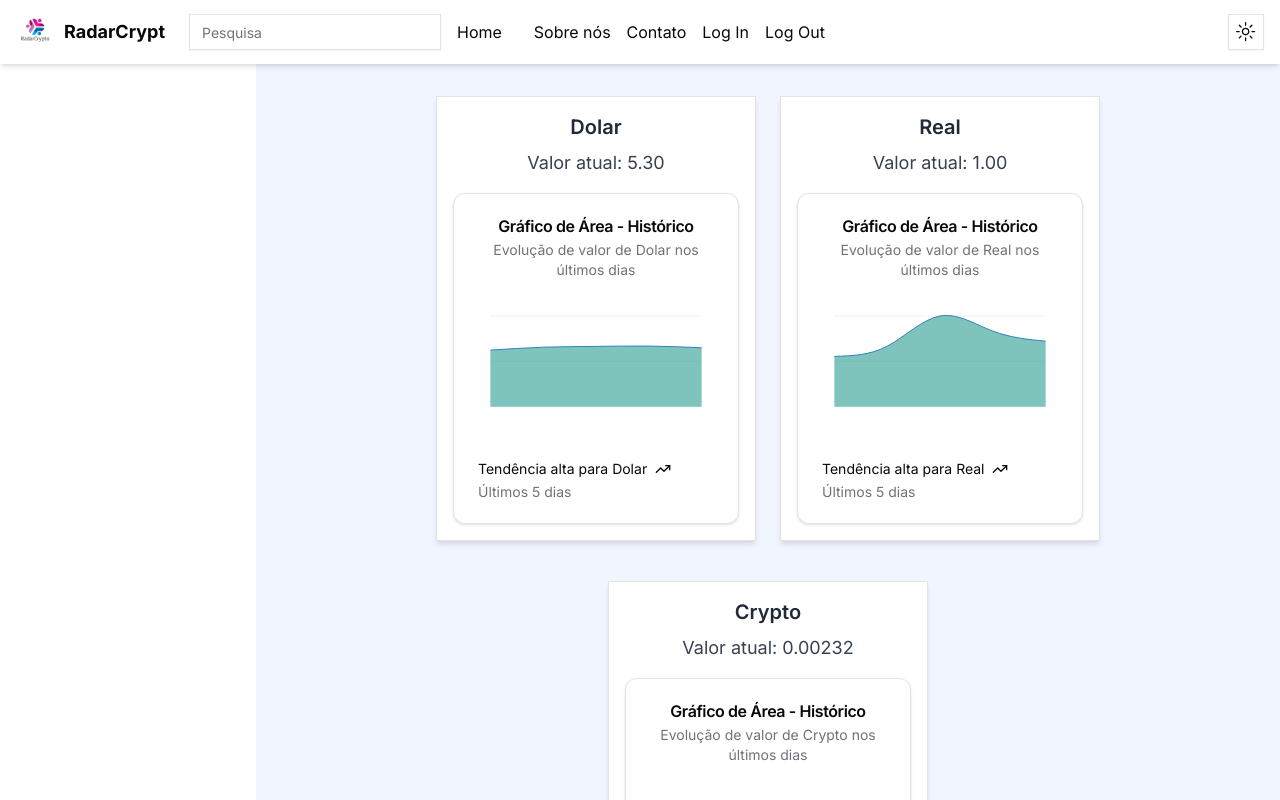
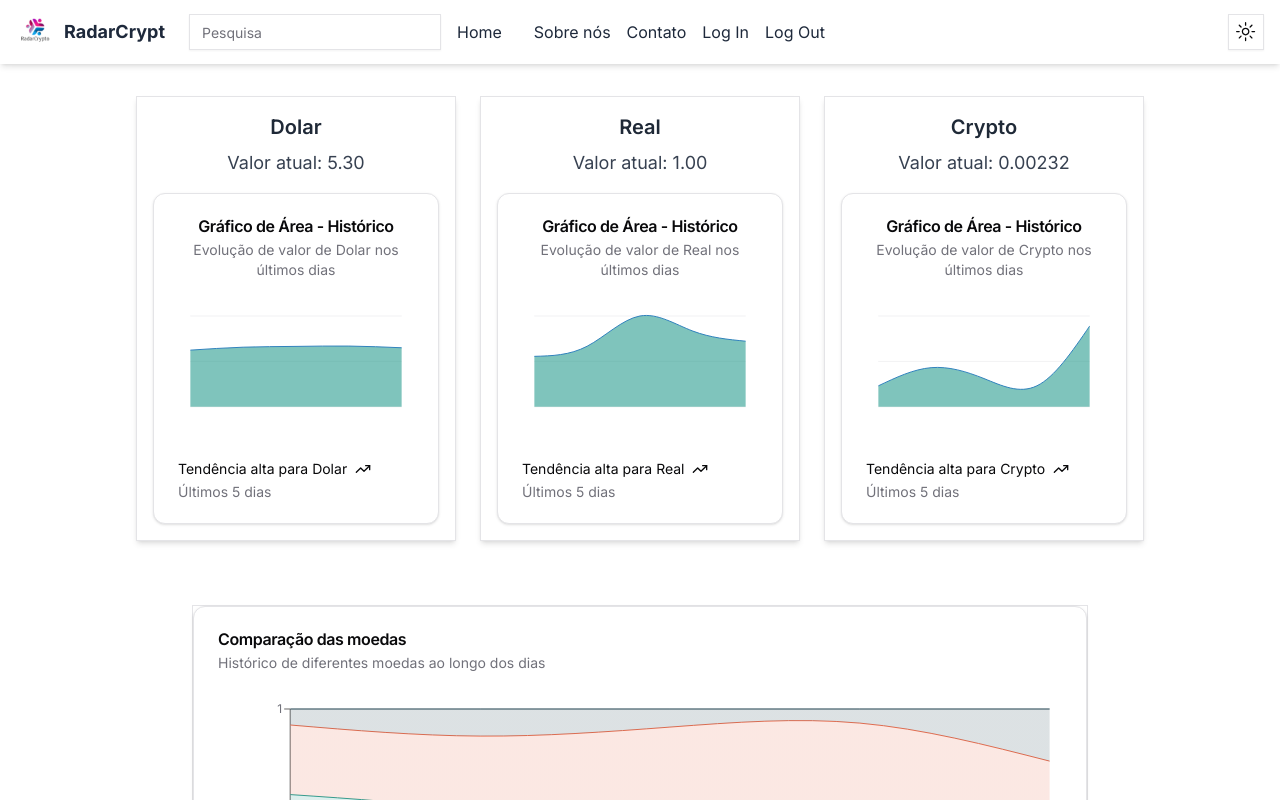
Before and after one commit to Aline875/RadarCrypt, a Next.js app in the folder radarcrypt/: page / in a window 1280 px wide. Shown: the top 800 px of the page. Built offline with nearby package versions, Linux system fonts and the light colour scheme.

Commit message:
ajuste no modo dark e no header

```diff
--- a/radarcrypt/app/components-1/Header.tsx
+++ b/radarcrypt/app/components-1/Header.tsx
@@ -19,17 +19,17 @@ import {
 } from "@/components/ui/navigation-menu";
 
 const Header: FC = () => {
-  const { setTheme } = useTheme();
+  const { setTheme, theme } = useTheme();
 
   return (
     <header className="fixed top-0 left-0 right-0 z-20 h-16 bg-white shadow-md dark:bg-gray-700">
-      <div className="flex items-center justify-between h-full px-4">
+      <div className="flex items-center justify-between h-full px-4 bg-white dark:bg-slate-700">
         <NavigationMenu>
-          <NavigationMenuList className="flex items-center space-x-2">
+          <NavigationMenuList className="flex items-center space-x-2 text-slate-800 dark:text-white">
             <NavigationMenuItem>
               <NavigationMenuLink href="/" className="flex items-center space-x-2">
                 <img src="Logo.svg" alt="Logo do RadarCrypt" className="h-10" />
-                <span className="font-bold text-lg">RadarCrypt</span>
+                <span className="font-bold text-lg dark:text-white">RadarCrypt</span>
               </NavigationMenuLink>
             </NavigationMenuItem>
 
@@ -38,23 +38,23 @@ const Header: FC = () => {
                 <Input placeholder="Pesquisa" className="ml-4" />
               </NavigationMenuItem>
               <NavigationMenuItem>
-                <NavigationMenuLink href="/" className="m-4">
+                <NavigationMenuLink href="/" className="m-4 dark:text-white">
                   Home
                 </NavigationMenuLink>
               </NavigationMenuItem>
               <NavigationMenuItem>
-                <NavigationMenuLink href="/">Sobre nós</NavigationMenuLink>
+                <NavigationMenuLink href="/" className="dark:text-white">Sobre nós</NavigationMenuLink>
               </NavigationMenuItem>
               <NavigationMenuItem>
-                <NavigationMenuLink href="/">Contato</NavigationMenuLink>
+                <NavigationMenuLink href="/" className="dark:text-white">Contato</NavigationMenuLink>
               </NavigationMenuItem>
               <NavigationMenuItem>
-                <NavigationMenuLink href="/" className="hover:text-indigo-700">
+                <NavigationMenuLink href="/" className="hover:text-indigo-700 dark:hover:text-indigo-400">
                   Log In
                 </NavigationMenuLink>
               </NavigationMenuItem>
               <NavigationMenuItem>
-                <NavigationMenuLink href="/" className="hover:text-indigo-700">
+                <NavigationMenuLink href="/" className="hover:text-indigo-700 dark:hover:text-indigo-400">
                   Log Out
                 </NavigationMenuLink>
               </NavigationMenuItem>
--- a/radarcrypt/app/layout.tsx
+++ b/radarcrypt/app/layout.tsx
@@ -14,7 +14,6 @@ export const metadata: Metadata = {
 const RootLayout: FC<{ children: React.ReactNode }> = ({ children }) => {
   return (
     <html lang="pt-br" suppressHydrationWarning>
-      <head />
       <body className={inter.className}>
         <ThemeProvider
           attribute="class"
--- a/radarcrypt/app/page.tsx
+++ b/radarcrypt/app/page.tsx
@@ -11,14 +11,13 @@ const Home: FC = () => {
   ];
 
   return (
-    <div className="flex">
-
-      <div className="flex-1 ml-64 mt-16 bg-custom-light dark:bg-gray-900">
+    <div className="flex min-h-screen dark:bg-gray-700">
+      <div className="flex-1 mt-16">
         <Header />
-        <div className="flex flex-col items-center justify-center min-h-screen bg-custom-light dark:bg-gray-900">
+        <div className="flex flex-col items-center justify-center">
           <main className="flex flex-wrap justify-center gap-6 p-4">
             {moedas.map((moeda, index) => (
-              <div key={index} className="border rounded-lg bg-white dark:bg-gray-800 p-4 shadow-md w-80 text-center mt-4">
+              <div key={index} className="border rounded-lg bg-white dark:bg-gray-700 p-4 shadow-md w-80 text-center mt-4">
                 <h2 className="text-xl font-semibold mb-2 text-gray-800 dark:text-gray-300">{moeda.nome}</h2>
                 <p className="text-lg text-gray-700 mb-4 dark:text-gray-400">Valor atual: {moeda.valor}</p>
                 <Graficos nome={moeda.nome} historico={moeda.historico} />
@@ -29,7 +28,6 @@ const Home: FC = () => {
             <Comparativo moedas={moedas} />
           </div>
         </div>
-
       </div>
     </div>
   );
--- a/radarcrypt/tailwind.config.ts
+++ b/radarcrypt/tailwind.config.ts
@@ -6,7 +6,7 @@ const config: Config = {
     "./components/**/*.{js,ts,jsx,tsx,mdx}",
     "./app/**/*.{js,ts,jsx,tsx,mdx}",
   ],
-  darkMode: ['class', "class"], // Ativa o dark mode
+  darkMode: ['class'], // Ativa o dark mode
   theme: {
   	extend: {
   		backgroundImage: {
@@ -17,7 +17,7 @@ const config: Config = {
   			'custom-light': '#f1f5ff',
   			'font-color': '#171717',
   			'custom-button': '#1c58f4',
-  			'cusotm-gray': '#86878b',
+  			'custom-gray': '#86878b',
   			'dark-background': '#171717',
   			'dark-font': '#f1f5ff',
   			background: 'hsl(var(--background))',
```
Also changed, not shown: radarcrypt/app/components-1/BarraLateral.tsx (deleted, +0 -12 lines).
